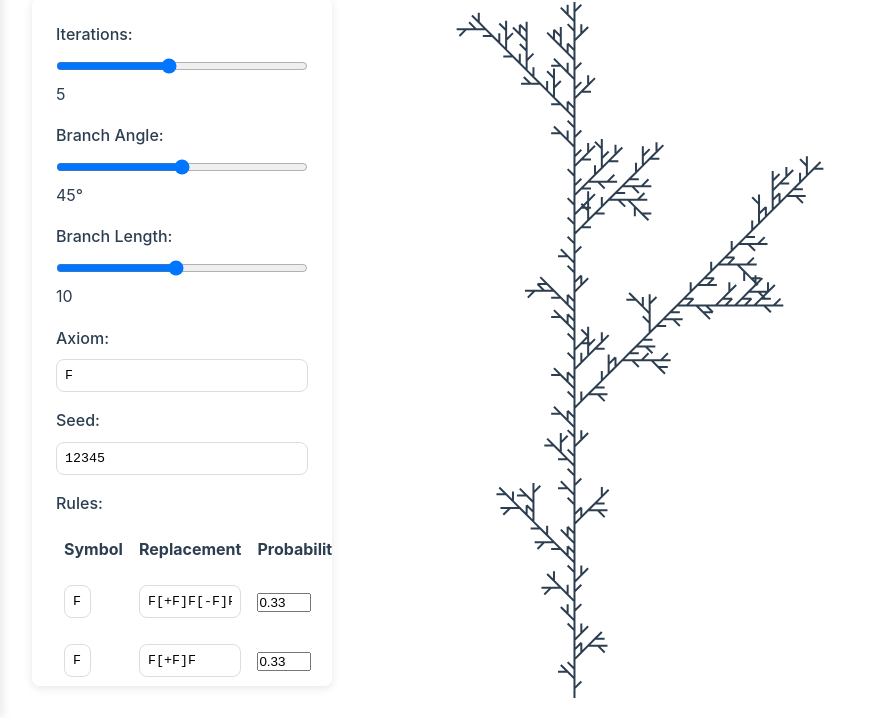
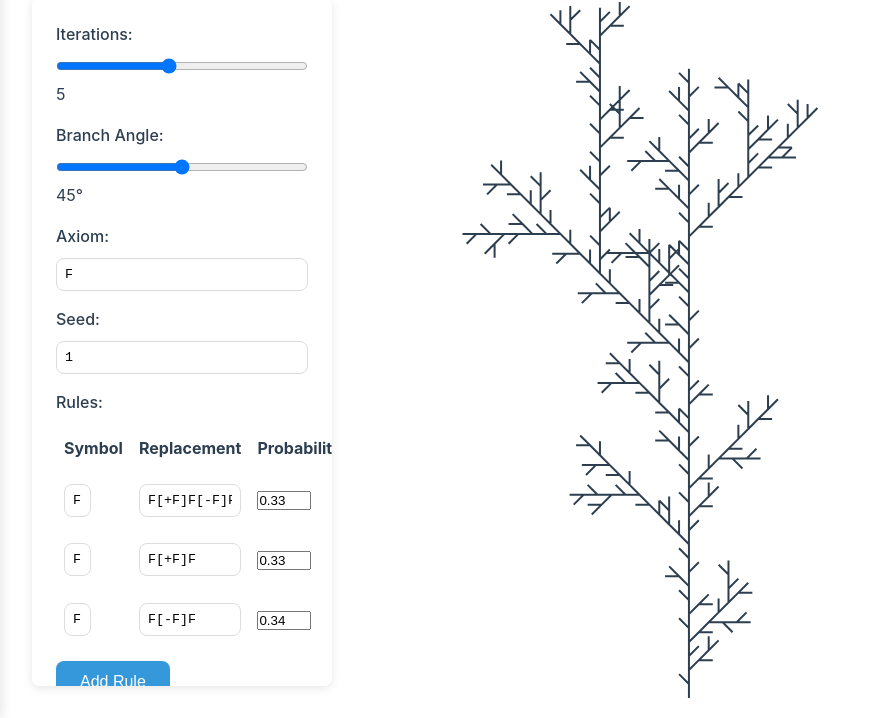
Before and after one commit to kh3dron/plants, a plain HTML site: page chapters/01/stochastic_axial_trees/index.html in a window 1280 px wide. Shown: the part 82-800 px from the top of the page, without its empty margins (0-887 px from the left). Drawn offline with Linux system fonts and the light colour scheme.

Commit message:
rm branch len from stochastic

```diff
--- a/chapters/01/stochastic_axial_trees/index.html
+++ b/chapters/01/stochastic_axial_trees/index.html
@@ -33,9 +33,9 @@
     <nav class="sidebar">
         <div class="sidebar-header">
             <h2>Chapters</h2>
-            <button class="close-sidebar"><i class="fas fa-times"></i></button>
         </div>
         <ul class="chapter-list">
+            <button class="close-sidebar"><i class="fas fa-times"></i></button>
             <li><a href="../binary-trees/" class="active">Binary Trees</a></li>
             <li><a href="../bush-patterns/">Bush Patterns</a></li>
             <li><a href="../fern-patterns/">Fern Patterns</a></li>
@@ -63,9 +63,7 @@
             </div>
 
             <div class="control-group">
-                <label for="length">Branch Length:</label>
-                <input type="range" id="length" min="1" max="20" value="10">
-                <span id="length-value">10</span>
+                <!-- Branch Length control removed -->
             </div>
 
             <div class="control-group">
@@ -74,7 +72,7 @@
             </div>
             <div class="control-group">
                 <label for="seed">Seed:</label>
-                <input type="text" id="seed" value="12345">
+                <input type="text" id="seed" value="1">
             </div>
 
             <div class="control-group">
--- a/chapters/01/stochastic_axial_trees/script.js
+++ b/chapters/01/stochastic_axial_trees/script.js
@@ -7,8 +7,7 @@ document.addEventListener('DOMContentLoaded', () => {
     const iterationsValue = document.getElementById('iterations-value');
     const angleInput = document.getElementById('angle');
     const angleValue = document.getElementById('angle-value');
-    const lengthInput = document.getElementById('length');
-    const lengthValue = document.getElementById('length-value');
+    // Branch length controls removed
     const axiomInput = document.getElementById('axiom');
     const seedInput = document.getElementById('seed');
     const rulesTable = document.getElementById('rules-table');
@@ -81,10 +80,7 @@ document.addEventListener('DOMContentLoaded', () => {
         generateTree();
     });
 
-    lengthInput.addEventListener('input', () => {
-        lengthValue.textContent = lengthInput.value;
-        generateTree();
-    });
+    // Branch length controls removed
 
     axiomInput.addEventListener('input', generateTree);
     seedInput.addEventListener('input', generateTree);
@@ -97,19 +93,17 @@ document.addEventListener('DOMContentLoaded', () => {
         const rng = mulberry32(seed);
         const lsystem = new LSystem(axiomInput.value, rules, rng);
         const instructions = lsystem.generate(parseInt(iterationsInput.value));
-        renderer.setLastParams(instructions, parseInt(angleInput.value), parseInt(lengthInput.value));
-        renderer.drawTree(instructions, parseInt(angleInput.value), parseInt(lengthInput.value));
+        const fixedLength = 10; // Set a fixed branch length
+        renderer.setLastParams(instructions, parseInt(angleInput.value), fixedLength);
+        renderer.drawTree(instructions, parseInt(angleInput.value), fixedLength);
     }
 
     // Randomize function
     function randomize() {
         const randomAngle = Math.floor(Math.random() * 45) + 15; // 15-60 degrees
-        const randomLength = Math.floor(Math.random() * 15) + 5; // 5-20 pixels
         const randomIterations = Math.floor(Math.random() * 5) + 3; // 3-8 iterations
         angleInput.value = randomAngle;
         angleValue.textContent = `${randomAngle}°`;
-        lengthInput.value = randomLength;
-        lengthValue.textContent = randomLength;
         iterationsInput.value = randomIterations;
         iterationsValue.textContent = randomIterations;
         generateTree();
```
